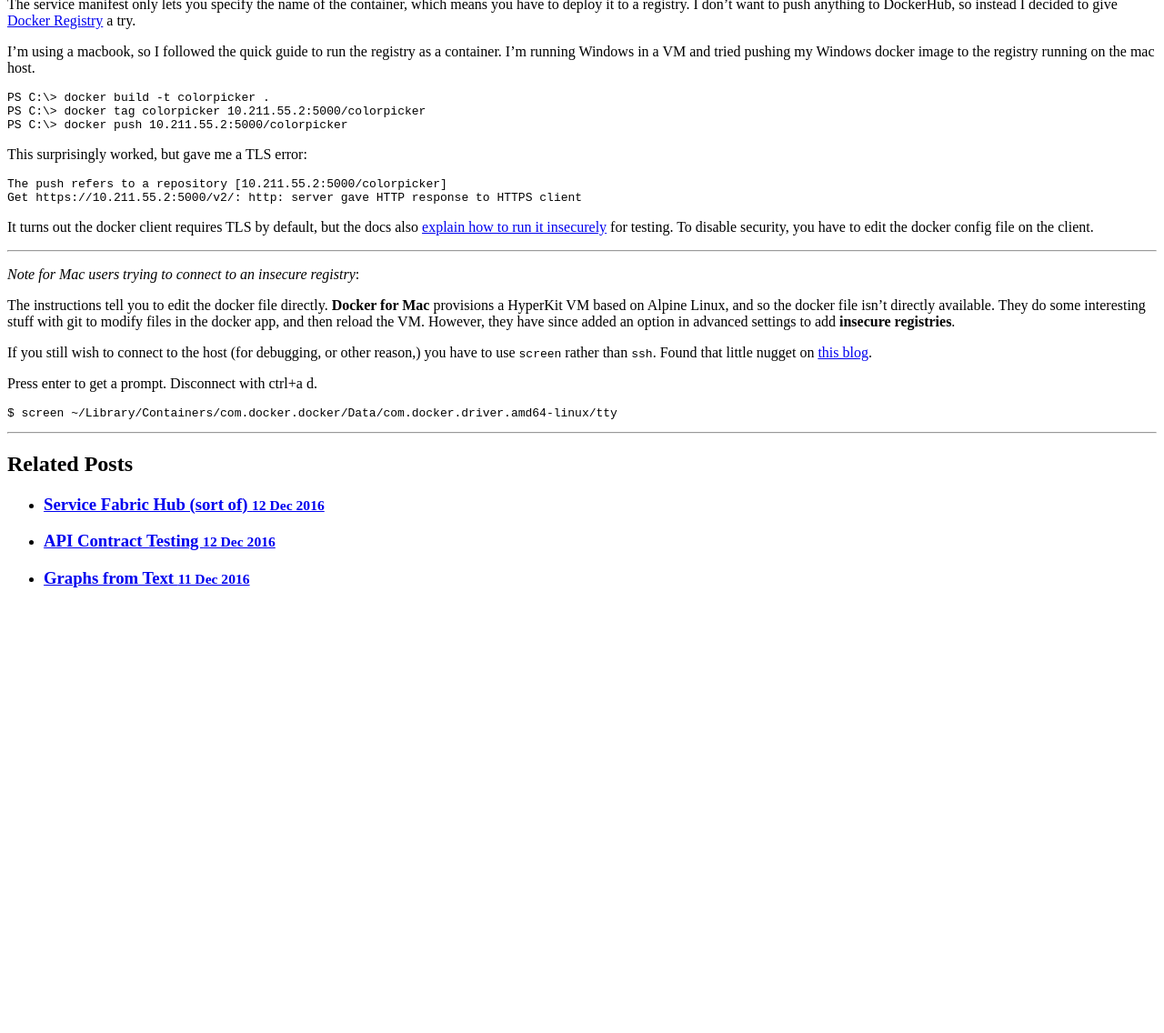
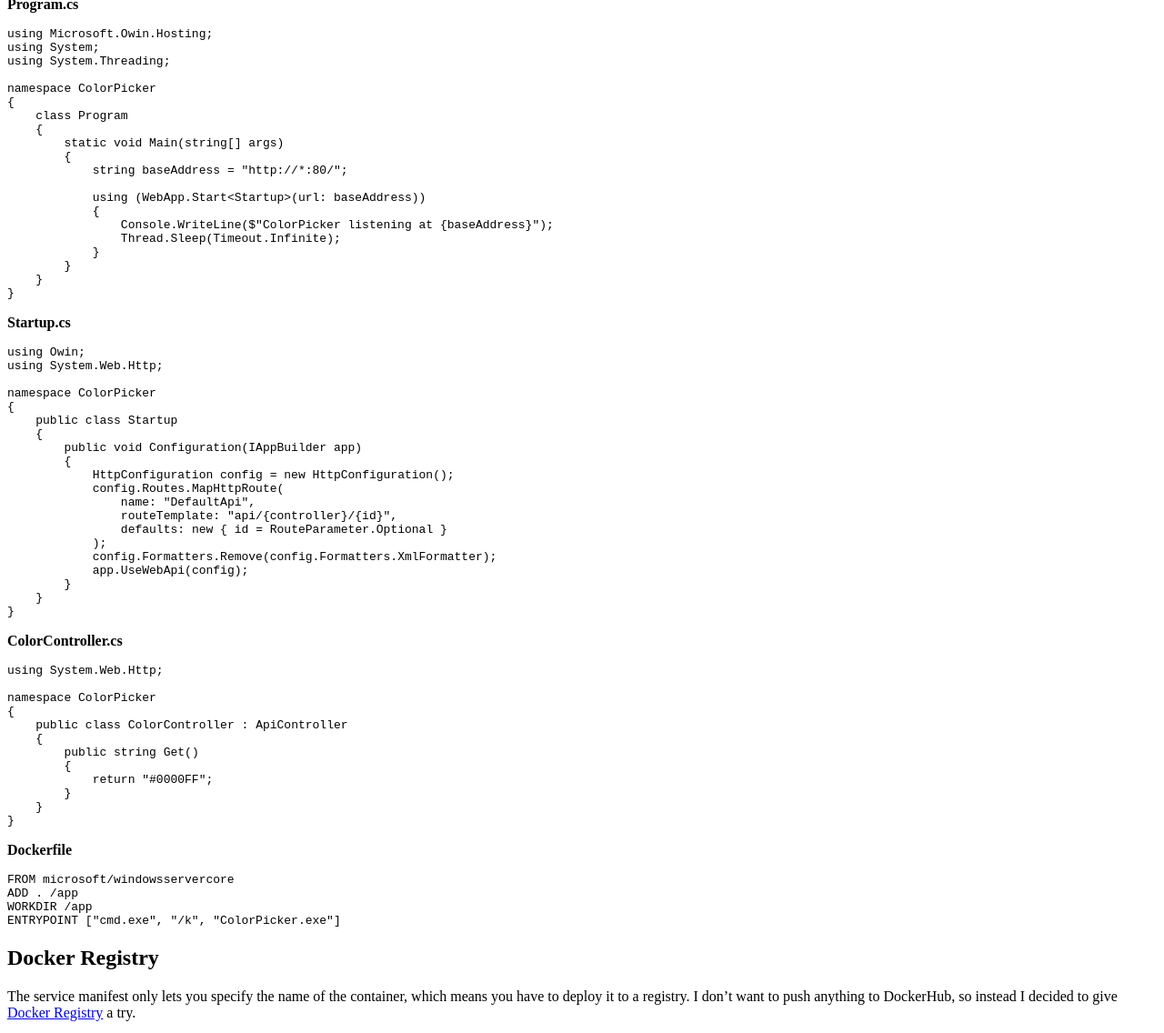
Before and after one commit to josephgardner/josephgardner.github.io, a Jekyll site: the page built from _posts/2016-12-20-osx-docker-vm.md, in a window 1280 px wide and 1400 px high, scrolled down 604 px. Shown: the part 264-1400 px from the top of the window at 91% size. Built offline with Jekyll 4.4.1, drawn with Linux system fonts in a browser that asks for light colours; nearby versions of some CDN libraries; our own code applies the rules of GitHub Pages for plain Markdown files; comment, search, counter and statistics services are not loaded; before the commit the page ends 1534 px from its top, so only the background shows below that; some of the changed text lies outside the part shown.

Commit message:
Update 2016-12-20-osx-docker-vm.md

````diff
--- a/_posts/2016-12-20-osx-docker-vm.md
+++ b/_posts/2016-12-20-osx-docker-vm.md
@@ -7,6 +7,78 @@ as the color changes from blue to red in several load-balanced clients.
 
 ![rolling upgrade](https://cloud.githubusercontent.com/assets/1297859/21374753/153a4a92-c6f7-11e6-8837-1d1ba4926890.png)
 
+**Program.cs**
+```cs
+using Microsoft.Owin.Hosting;
+using System;
+using System.Threading;
+
+namespace ColorPicker
+{
+    class Program
+    {
+        static void Main(string[] args)
+        {
+            string baseAddress = "http://*:80/";
+
+            using (WebApp.Start<Startup>(url: baseAddress))
+            {
+                Console.WriteLine($"ColorPicker listening at {baseAddress}");
+                Thread.Sleep(Timeout.Infinite);
+            }
+        }
+    }
+}
+```
+
+**Startup.cs**
+```cs
+using Owin;
+using System.Web.Http;
+
+namespace ColorPicker
+{
+    public class Startup
+    {
+        public void Configuration(IAppBuilder app)
+        {
+            HttpConfiguration config = new HttpConfiguration();
+            config.Routes.MapHttpRoute(
+                name: "DefaultApi",
+                routeTemplate: "api/{controller}/{id}",
+                defaults: new { id = RouteParameter.Optional }
+            );
+            config.Formatters.Remove(config.Formatters.XmlFormatter);
+            app.UseWebApi(config);
+        }
+    }
+}
+```
+
+**ColorController.cs**
+```cs
+using System.Web.Http;
+
+namespace ColorPicker
+{
+    public class ColorController : ApiController
+    {
+        public string Get()
+        {
+            return "#0000FF";
+        }
+    }
+}
+```
+**Dockerfile**
+```sh
+FROM microsoft/windowsservercore
+ADD . /app
+WORKDIR /app
+ENTRYPOINT ["cmd.exe", "/k", "ColorPicker.exe"]
+```
+
+## Docker Registry
 The service manifest only lets you specify the name of the container, which means you have to deploy it to a registry. I don't
 want to push anything to DockerHub, so instead I decided to give [Docker Registry](https://docs.docker.com/registry/) a try.
 
@@ -24,13 +96,13 @@ This surprisingly worked, but gave me a TLS error:
 The push refers to a repository [10.211.55.2:5000/colorpicker]
 Get https://10.211.55.2:5000/v2/: http: server gave HTTP response to HTTPS client
 ```
-
+### Test an insecure registry
 It turns out the docker client requires TLS by default, but the docs also [explain how to run it insecurely](https://docs.docker.com/registry/insecure/) for testing. To disable security, you have to edit the docker config file on the client.
 
-----
-*Note for Mac users trying to connect to an insecure registry*:
+The instructions tell you to edit the docker file directly, which only applies to \*nix clients. I dug a little deeper into how to fix this for both Docker for Mac and Windows.
 
-The instructions tell you to edit the docker file directly. **Docker for Mac** provisions a HyperKit VM based on Alpine Linux, and so the docker file isn't directly available. They do some interesting stuff with git to modify files in the docker app, and then reload the VM. However, they have since added an option in advanced settings to add **insecure registries**.
+#### Docker for Mac
+Docker for Mac provisions a HyperKit VM based on Alpine Linux. They do some interesting stuff with git to modify files in the docker app (such as the docker file,) and then reload the VM. However, they have since added an option in advanced settings to add **insecure registries**.
 
 If you still wish to connect to the host (for debugging, or other reason,) you have to use `screen` rather than `ssh`. Found that little nugget on [this blog](https://blog.bennycornelissen.nl/docker-for-mac-neat-fast-and-flawed/).
 
@@ -40,4 +112,7 @@ Press enter to get a prompt. Disconnect with ctrl+a d.
 $ screen ~/Library/Containers/com.docker.docker/Data/com.docker.driver.amd64-linux/tty
 ```
 
----
+#### Docker for Windows
+Docker for Windows lets you run Linux containers on Windows 10 by provisioning a minimal Linux VM using Hyper-V. I'm not aware of any way to access the host environment, and the stable version of docker does not expose any settings to configure the docker file.
+
+As luck would have it, I needed to install the beta release in order to get the option to switch between linux and windows containers. The beta settings dialog includes daemon options which lets you set **insecure registries**.
````
